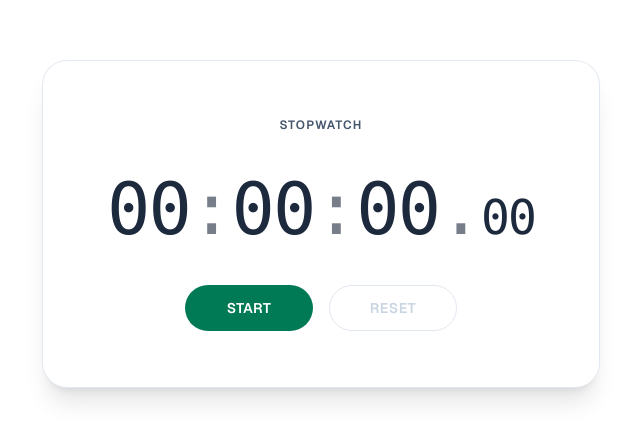
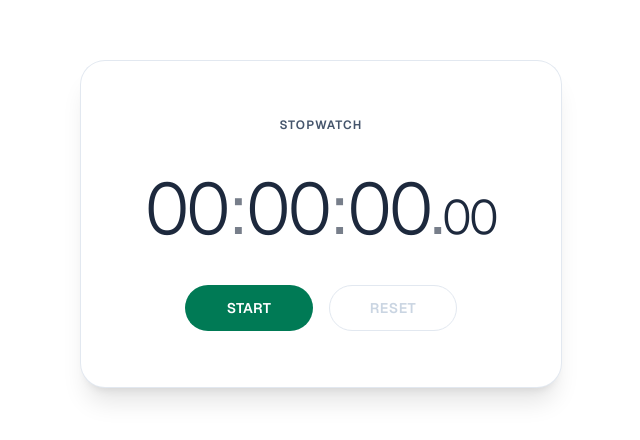
Before and after one commit to johnnygerard/stopwatch, a Next.js app: page / in a window 1280 px wide. Shown: the part 176-616 px from the top of the page, without its empty margins (319-959 px from the left). Built offline with nearby package versions, Linux system fonts and the light colour scheme.

Commit message:
fix: avoid monospace font

```diff
--- a/src/components/stopwatch-display.tsx
+++ b/src/components/stopwatch-display.tsx
@@ -13,7 +13,7 @@
   const fmt = (n: number, digits = 2) => String(n).padStart(digits, "0");
 
   return (
-    <div className="font-mono text-7xl font-light tracking-tight text-slate-800 tabular-nums dark:text-slate-100">
+    <div className="text-7xl font-light tracking-tight text-slate-800 tabular-nums dark:text-slate-100">
       <span>{fmt(hours)}</span>
       <span className="opacity-60">:</span>
       <span>{fmt(minutes)}</span>
```
